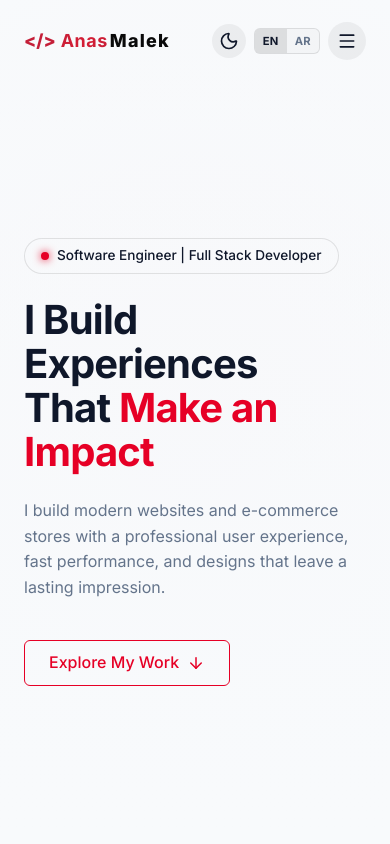
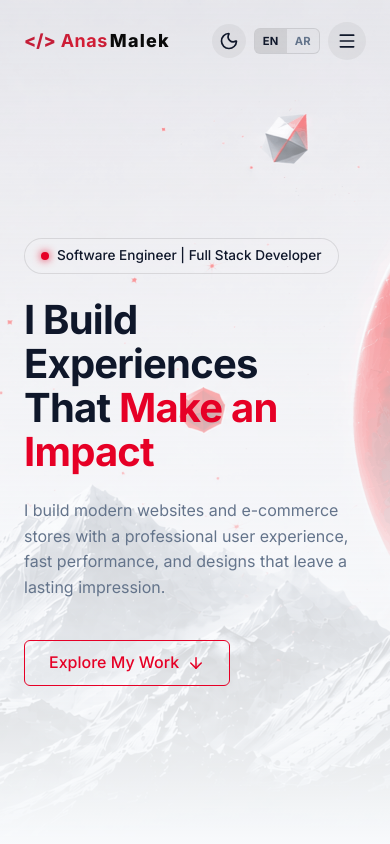
Before and after one commit to an2so/my-portfolio, a React (Vite) app: page / in a window 390 px wide. Shown: the top 844 px of the page. Built offline with nearby package versions, Linux system fonts and the light colour scheme.

Commit message:
fix(hero): implement responsive background media (videos on desktop, static posters on mobile/tablet)

```diff
--- a/src/components/Hero.css
+++ b/src/components/Hero.css
@@ -1,7 +1,6 @@
 .hero-section {
   position: relative;
   min-height: 100vh;
-  min-height: 100svh;
   display: flex;
   align-items: center;
   padding-top: 80px; /* Offset for navbar */
@@ -23,7 +22,8 @@ body.light-mode .hero-background {
   background: radial-gradient(circle at center, rgba(230, 0, 38, 0.02) 0%, #f8fafc 100%);
 }
 
-.hero-video-bg {
+.hero-video-bg,
+.hero-image-bg {
   position: absolute;
   top: 0;
   left: 0;
@@ -39,8 +39,14 @@ body.light-mode .hero-background {
   transform: translate3d(0, 0, 0);
 }
 
-.hero-video-bg.active {
+.hero-video-bg.active,
+.hero-image-bg.active {
   opacity: 1;
+}
+
+.hero-video-bg.loop-fade {
+  opacity: 0.15 !important;
+  transition: opacity 0.25s ease-in-out !important;
 }
 
 
@@ -120,9 +126,6 @@ body.light-mode .hero-background {
 }
 
 @media (max-width: 768px) {
-  .hero-video-bg {
-    display: none !important;
-  }
   .hero-title {
     font-size: 2.5rem;
   }
@@ -134,7 +137,8 @@ body.light-mode .hero-background {
   }
 }
 
-/* إخفاء الفيديو التفاعلي مؤقتاً عند الـ Refresh بالأسفل لمنع الوميض البصري الخاطف */
-.hero-background.hide-media video {
+/* إخفاء الوسائط مؤقتاً عند الـ Refresh بالأسفل لمنع الوميض البصري الخاطف */
+.hero-background.hide-media video,
+.hero-background.hide-media img {
   display: none !important;
 }
--- a/src/components/Hero.jsx
+++ b/src/components/Hero.jsx
@@ -8,8 +8,15 @@ import './Hero.css';
 const Hero = () => {
   const { t } = useLanguage();
   const { theme } = useTheme();
+  const [isLoopFading, setIsLoopFading] = useState(false);
+  const [isDesktop, setIsDesktop] = useState(() => {
+    if (typeof window !== 'undefined') {
+      return window.innerWidth > 1024;
+    }
+    return false;
+  });
 
-  // Hide the video temporarily on initial mount if reload occurs while scrolled down
+  // Hide the video/image temporarily on initial mount if reload occurs while scrolled down
   const [hideVideoOnLoad, setHideVideoOnLoad] = useState(() => {
     if (typeof window !== 'undefined') {
       return sessionStorage.getItem('isScrolled') === 'true';
@@ -18,10 +25,19 @@ const Hero = () => {
   });
 
   useEffect(() => {
+    const handleResize = () => {
+      setIsDesktop(window.innerWidth > 1024);
+    };
+    window.addEventListener('resize', handleResize);
+
     const timeout = setTimeout(() => {
       setHideVideoOnLoad(false);
     }, 200);
-    return () => clearTimeout(timeout);
+
+    return () => {
+      window.removeEventListener('resize', handleResize);
+      clearTimeout(timeout);
+    };
   }, []);
 
   const handleScrollToWork = (e) => {
@@ -35,6 +51,30 @@ const Hero = () => {
         });
       }
     }, 100);
+  };
+
+  const handleTimeUpdate = (e) => {
+    const video = e.target;
+    if (!video.duration) return;
+
+    const isActive = video.classList.contains('active');
+
+    if (isActive) {
+      if (video.currentTime >= video.duration - 0.4 && !isLoopFading) {
+        setIsLoopFading(true);
+        setTimeout(() => {
+          video.currentTime = 0.0;
+          video.play().catch(() => {});
+          setIsLoopFading(false);
+        }, 250);
+      }
+    } else {
+      // Inactive video loops normally in the background without affecting the visual fade state
+      if (video.currentTime >= video.duration - 0.1) {
+        video.currentTime = 0.0;
+        video.play().catch(() => {});
+      }
+    }
   };
 
   const containerVariants = {
@@ -60,30 +100,43 @@ const Hero = () => {
   return (
     <section id="hero" className="hero-section">
       <div className={`hero-background ${hideVideoOnLoad ? 'hide-media' : ''}`}>
+        {isDesktop ? (
+          <>
             <video
               autoPlay
-          loop
               muted
-          defaultMuted
               playsInline
-          webkit-playsinline="true"
               preload="auto"
-          className={`hero-video-bg ${theme === 'dark' ? 'active' : ''}`}
+              onTimeUpdate={handleTimeUpdate}
+              className={`hero-video-bg ${theme === 'dark' ? 'active' : ''} ${isLoopFading ? 'loop-fade' : ''}`}
             >
               <source src="/videos/hero-bg-dark.mp4" type="video/mp4" />
             </video>
             <video
               autoPlay
-          loop
               muted
-          defaultMuted
               playsInline
-          webkit-playsinline="true"
               preload="auto"
-          className={`hero-video-bg ${theme === 'light' ? 'active' : ''}`}
+              onTimeUpdate={handleTimeUpdate}
+              className={`hero-video-bg ${theme === 'light' ? 'active' : ''} ${isLoopFading ? 'loop-fade' : ''}`}
             >
               <source src="/videos/hero-bg-light.mp4" type="video/mp4" />
             </video>
+          </>
+        ) : (
+          <>
+            <img
+              src="/hero-bg-dark-poster.png"
+              alt=""
+              className={`hero-image-bg ${theme === 'dark' ? 'active' : ''}`}
+            />
+            <img
+              src="/hero-bg-light-poster.png"
+              alt=""
+              className={`hero-image-bg ${theme === 'light' ? 'active' : ''}`}
+            />
+          </>
+        )}
         <div className="hero-overlay"></div>
       </div>
 
```
Also changed, not shown: public/hero-bg-light-poster.png (added), 1 other file (tests, documents, lock files or other folders). Lines whose indentation alone changed are shown as unchanged.
